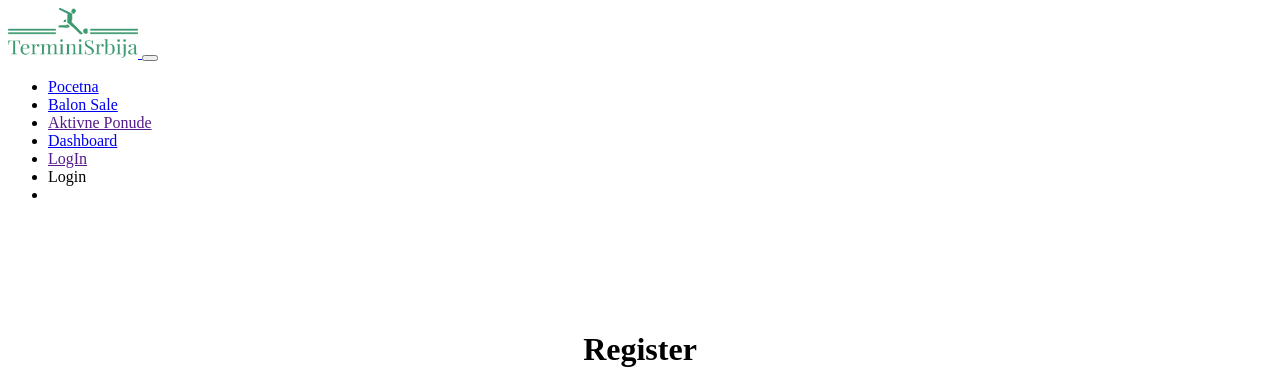
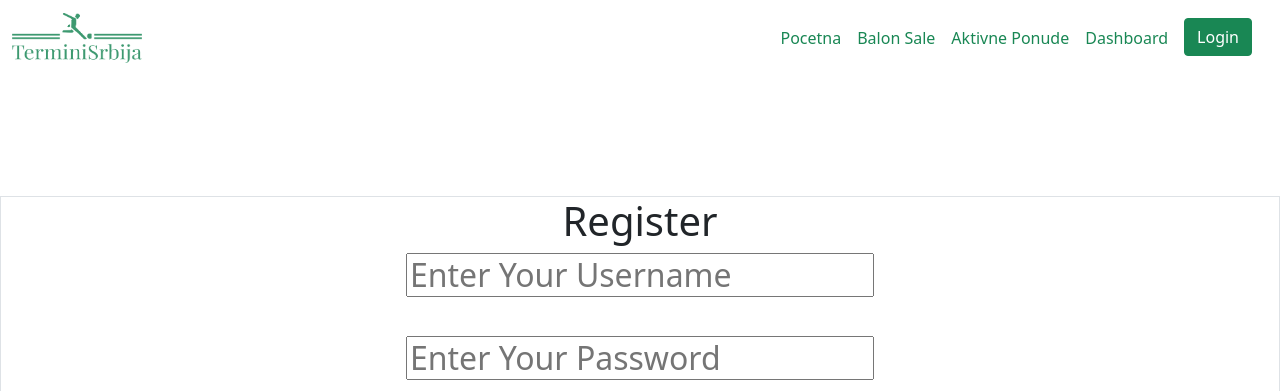
Before and after one commit to daniloradosavljevic/terminisrbijaprojekat, a Flask app: page /register in a window 1280 px wide. Shown: the top 391 px of the page. Run offline with Flask 3, Linux system fonts and the light colour scheme; some libraries are stand-ins or nearby versions.

Commit message:
Promene na base html-u

```diff
--- a/templates/base.html
+++ b/templates/base.html
@@ -4,6 +4,12 @@
 <head>
     <meta charset="UTF-8">
     <meta name="viewport" content="width=device-width, initial-scale=1.0">
+    <!-- Bootstrap CSS -->
+<link href="https://cdn.jsdelivr.net/npm/bootstrap@5.0.2/dist/css/bootstrap.min.css" rel="stylesheet">
+
+<!-- Bootstrap JS bundle with Popper.js -->
+<script src="https://cdn.jsdelivr.net/npm/bootstrap@5.0.2/dist/js/bootstrap.bundle.min.js" integrity="sha384-MrcW6ZMFYlzcLA8Nl+NtUVF0sA7MsXsP1UyJoMp4YLEuNSfAP+JcXn/tWtIaxVXM" crossorigin="anonymous"></script>
+
     <title>Termini Srbija</title>
 
 </head>
@@ -13,7 +19,7 @@
    <nav class="navbar navbar-expand-md navbar-light">
     <div class="container-xxl">
         <a href="pocetna.html" class="navbar-brand">
-          <img src="images/logo.png" alt="" width="130" height="50">
+          <img src="{{ url_for('static', filename='images/logo.png') }}" alt="" width="130" height="50">
         </a>
         <button class="navbar-toggler" type="button" data-bs-toggle="collapse" data-bs-target="#main-nav" aria-controls="main-nav" aria-expanded="false" aria-label="Toggle navigation">
             <span class="navbar-toggler-icon"></span>
@@ -21,25 +27,25 @@
         <div class="collapse navbar-collapse justify-content-end align-center" id="main-nav">
             <ul class="navbar-nav">
                 <li class="nav-item ">
-                    <a href="pocetna.html" class="nav-link text-success">Pocetna</a>
+                    <a href="{{ url_for('home') }}" class="nav-link text-success">Pocetna</a>
                 </li>
                 <li class="nav-item">
-                    <a href="sale.html" class="nav-link text-success">Balon Sale</a>
+                    <a href="#" class="nav-link text-success">Balon Sale</a>
                 </li>
                 <li class="nav-item">
-                    <a href="" class="nav-link text-success">Aktivne Ponude</a>
+                    <a href="#" class="nav-link text-success">Aktivne Ponude</a>
                 </li>
                 <li class="nav-item">
-                  <a href="dashboard.html" class="nav-link text-success">Dashboard</a>
+                  <a href="#" class="nav-link text-success">Dashboard</a>
               </li>
                 <li class="nav-item d-md-none">
-                    <a href="" class="nav-link text-success">LogIn</a>
+                    <a class="nav-link text-success">LogIn</a>
                 </li>
                 <li class="nav-item ms-2 d-none d-md-inline">
-                    <a class="btn btn-success">Login</a>
+                    <a href="{{ url_for('login') }}" class="btn btn-success">Login</a>
                 </li>
                 <li class="nav-item">
-                  <a href="" class="nav-link"><i class="fa-solid fa-circle-user fa-2xl" style="color: #198754;"></i></a>
+                  <a href="#" class="nav-link"><i class="fa-solid fa-circle-user fa-2xl" style="color: #198754;"></i></a>
                 </li>
             </ul>
         </div>
@@ -61,7 +67,6 @@
       <li class="ms-3"><a href="https://www.tiktok.com/en/"><i class="fa-brands fa-tiktok fa-xl px-2" style="color: #198754;"></i></a><svg class="bi" width="24" height="24"><use xlink:href="#facebook"></use></svg></a></li>
       <li class="ms-3"><a href="https://twitter.com/home?lang=hr"><i class="fa-brands fa-twitter fa-xl px-2" style="color: #198754;"></i></a><svg class="bi" width="24" height="24"><use xlink:href="#facebook"></use></svg></a></li>
     </ul>
-   <script src="https://cdn.jsdelivr.net/npm/bootstrap@5.0.2/dist/js/bootstrap.bundle.min.js" integrity="sha384-MrcW6ZMFYlzcLA8Nl+NtUVF0sA7MsXsP1UyJoMp4YLEuNSfAP+JcXn/tWtIaxVXM" crossorigin="anonymous"></script>
 </body>
 
 </html>
```
Also changed, not shown: static/images/logo.png (renamed from templates/images/logo.png), static/images/slika1.jpg (renamed from templates/images/slika1.jpg).
